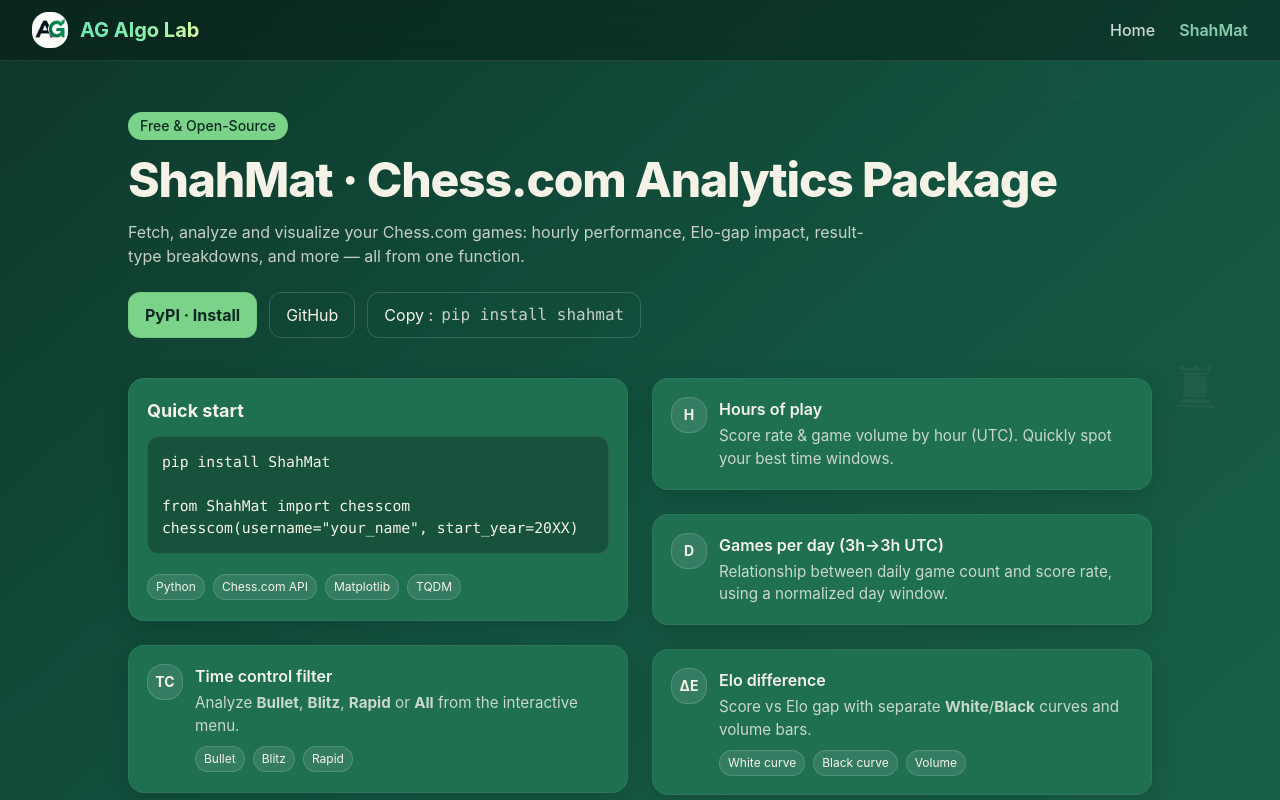
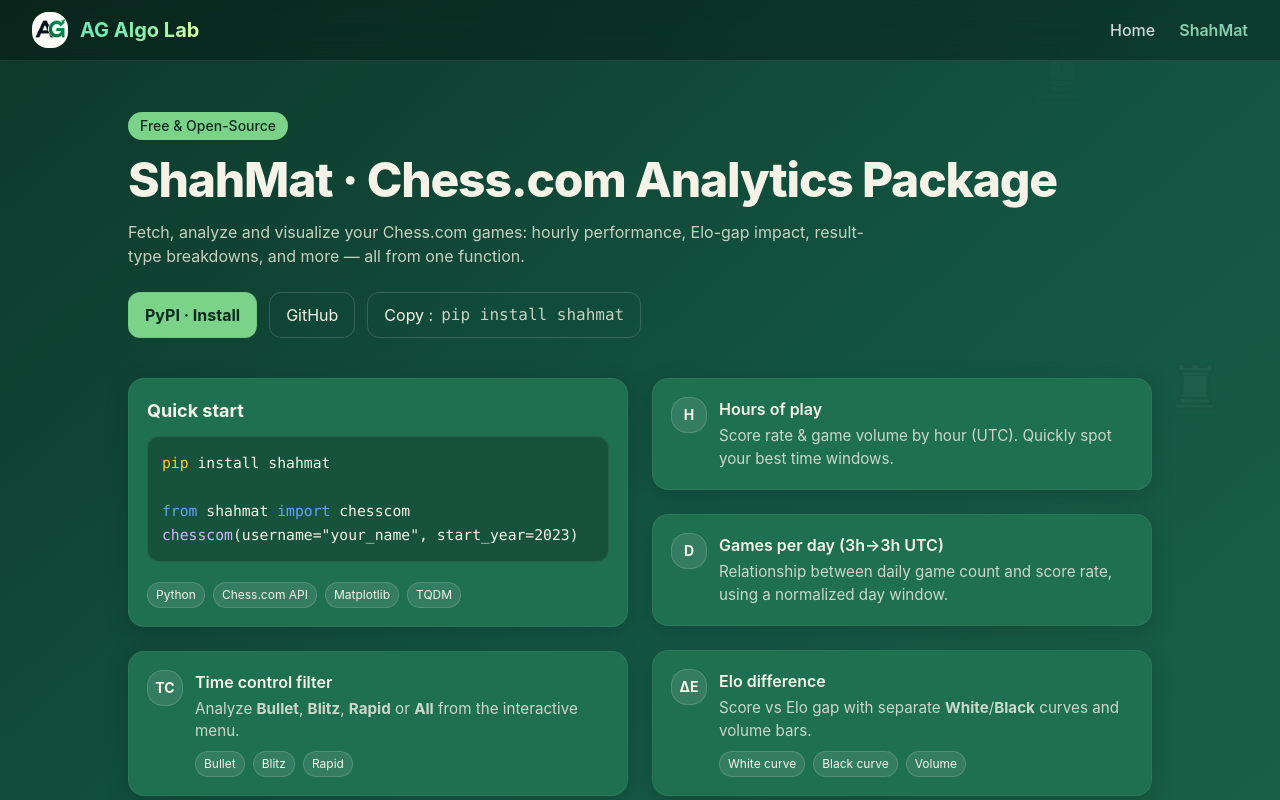
Before and after one commit to ag-algolab/ag-algolab.github.io, a React (Vite) app: page /#/shahmat in a window 1280 px wide. Shown: the top 800 px of the page. Built offline with nearby package versions, Linux system fonts and the light colour scheme.

Commit message:
Update ShahMat.jsx

```diff
--- a/src/pages/ShahMat.jsx
+++ b/src/pages/ShahMat.jsx
@@ -133,10 +133,16 @@
             {/* Quick start (no 3-bullet list; keep badges) */}
             <div className="card">
               <h2 className="card-title">Quick start</h2>
-              <pre className="codeblock" aria-label="Install & import">{`pip install ShahMat
+              <pre className="codeblock text-sm leading-relaxed font-mono" aria-label="Install & import">
+                <code>
+                  <span className="text-yellow-400">pip</span> install shahmat
+                  {"\n\n"}
+                  <span className="text-blue-400">from</span> shahmat <span className="text-blue-400">import</span> chesscom
+                  {"\n"}
+                  <span className="text-purple-300">chesscom</span>(<span className="text-grey-300">username=</span>"your_name", <span className="text-grey-300">start_year=</span>2023)
+                </code>
+              </pre>
 
-from ShahMat import chesscom
-chesscom(username="your_name", start_year=20XX)`}</pre>
 
               <div className="mt-5 flex flex-wrap gap-2">
                 <span className="px-2 py-1 rounded-full text-xs bg-white/10 border border-white/15">Python</span>
```
